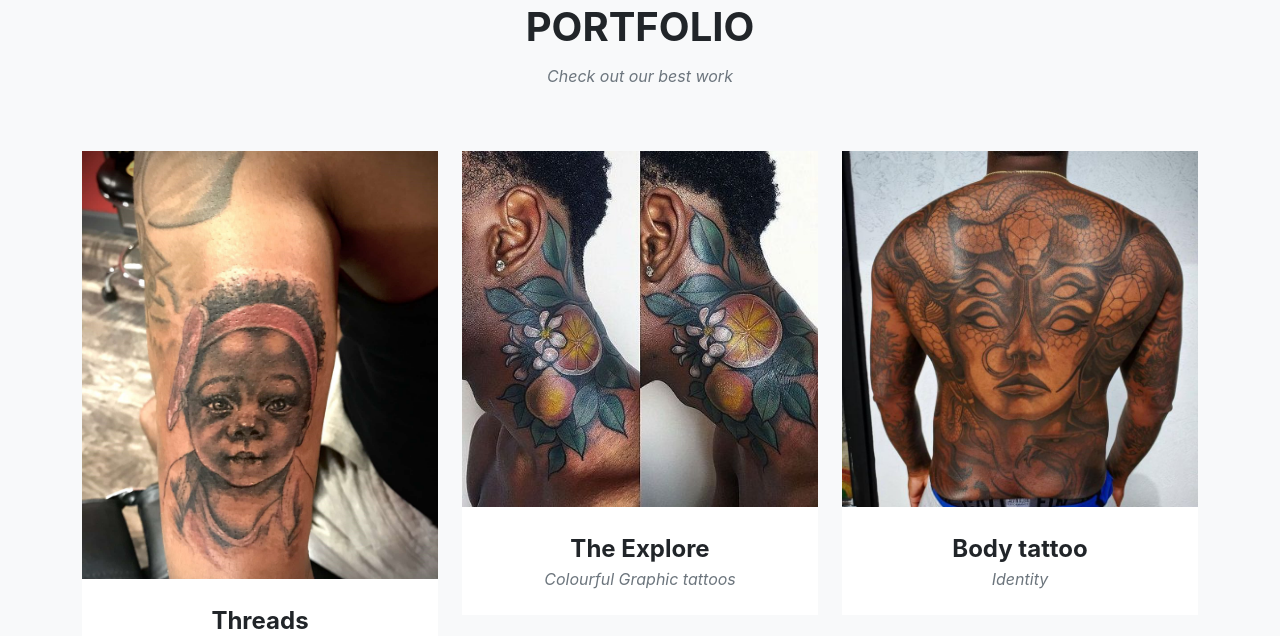
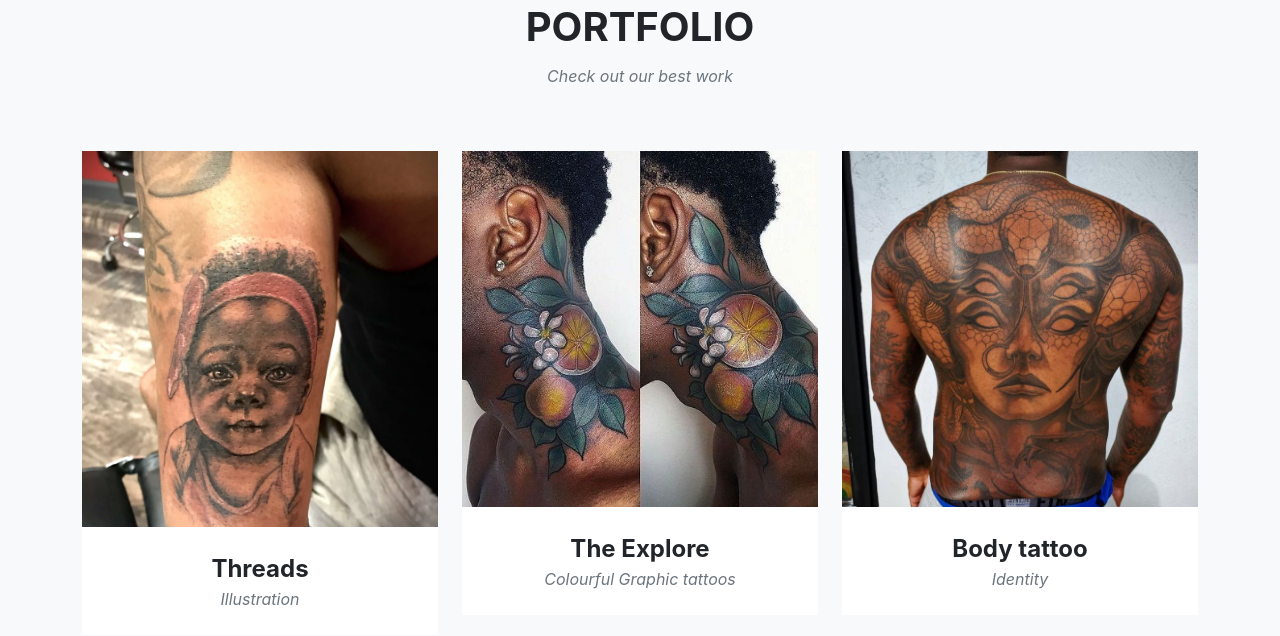
Before and after one commit to Rendani-Ally/Rendani-Ally.github.io, a plain HTML site: page index.html in a window 1280 px wide. Shown: the part 2375-3011 px from the top of the page. Drawn offline with nearby package versions, Linux system fonts and the light colour scheme.

Commit message:
Update index.html

```diff
--- a/index.html
+++ b/index.html
@@ -105,7 +105,7 @@
                   <!-- Portfolio item 1-->
                   <div class="portfolio-item">
                       <a class="portfolio-link" data-bs-toggle="modal" href="#portfolioModal1">
-                          <img class="img-fluid" src="img/illustration.jpg" alt="..." />
+                          <img class="img-fluid" src="illustration.jpg" alt="..." />
                       </a>
                       <div class="portfolio-caption">
                           <div class="portfolio-caption-heading">Threads</div>
```
